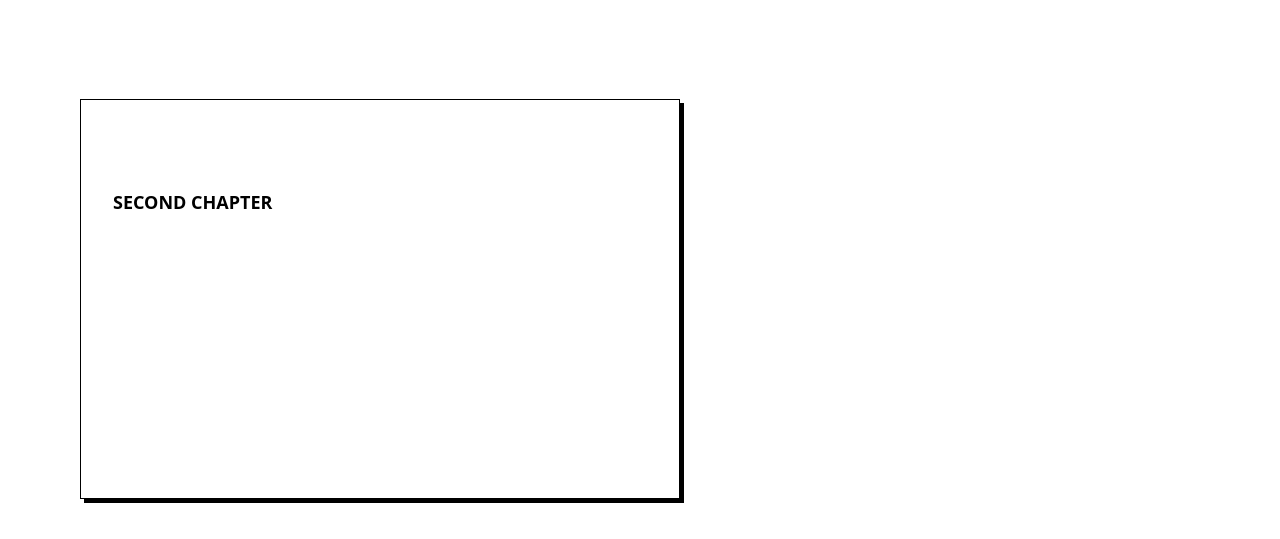
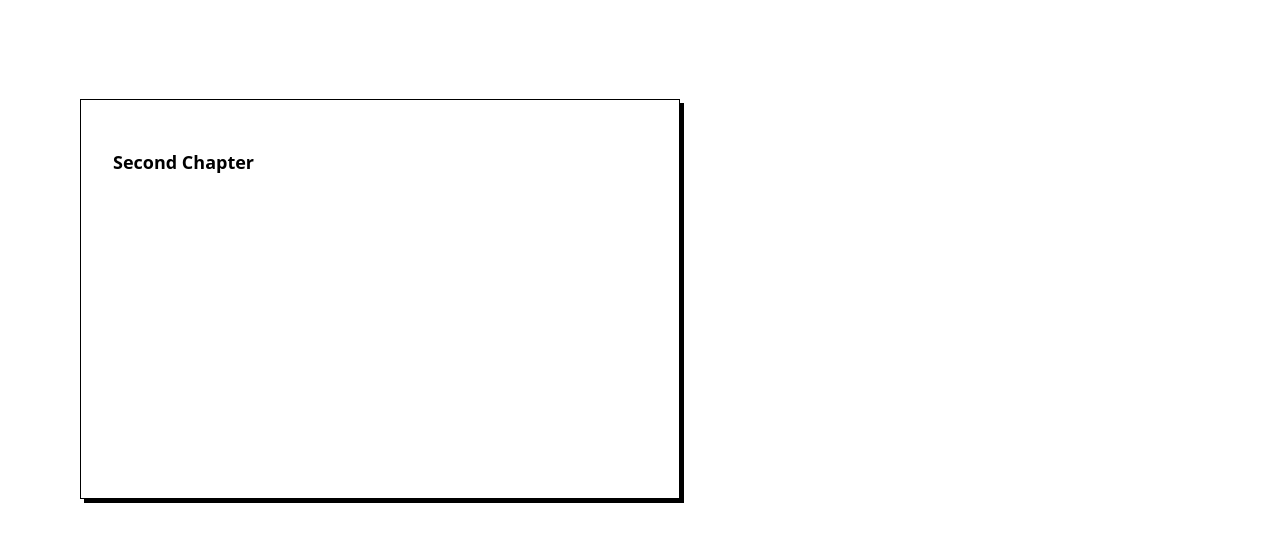
Before and after one commit to JacolineJacobs/portfolio-website, a plain HTML site: page projects.html in a window 1280 px wide. Shown: the part 261-800 px from the top of the page. Drawn offline with Linux system fonts and the light colour scheme.

Commit message:
Add files via upload

```diff
--- a/projects.html
+++ b/projects.html
@@ -36,7 +36,7 @@
         <div class="project-card the-shadow the-stroke">
             <img src="" alt="">
             <div class="project-text">
-            <p class="button">Second Chapter</p>
+            <p class="book-title">Second Chapter</p>
             <p></p>
             <p></p>
             <p></p>
```
